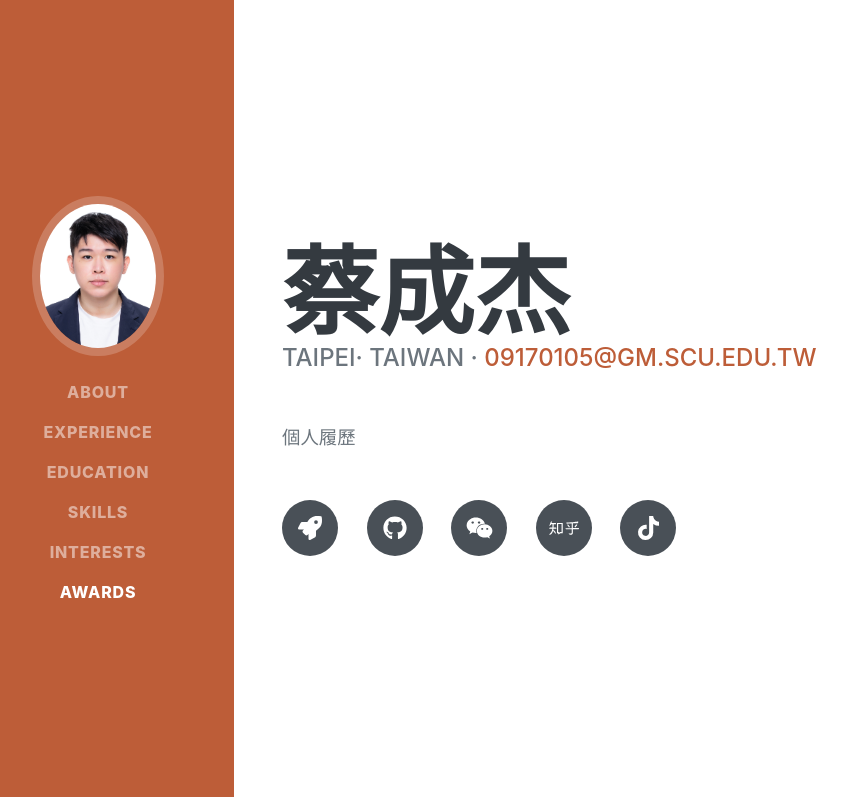
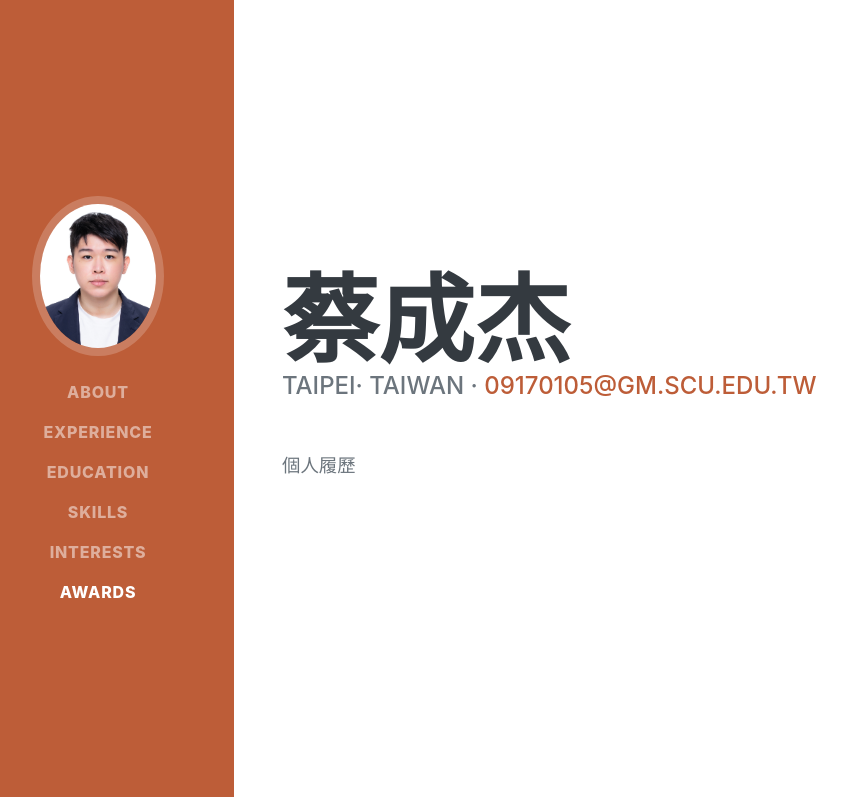
Before and after one commit to ericpipide/Resume, a plain HTML site: page home/index.html in a window 1280 px wide. Shown: the top 797 px of the page, without its empty margins (38-885 px from the left). Drawn offline with nearby package versions, Linux system fonts and the light colour scheme; a web font is replaced by a local one.

Commit message:
Add files via upload

```diff
--- a/home/index.html
+++ b/home/index.html
@@ -47,11 +47,11 @@
                     </div>
                     <p class="lead mb-5">個人履歷</p>
                     <div class="social-icons">
-                        <a class="social-icon" href="http://bullettech.cn/"><i class="fas fa-rocket"></i></a>
+                        <!-- <a class="social-icon" href="http://bullettech.cn/"><i class="fas fa-rocket"></i></a>
                         <a class="social-icon" href="https://bullettech.github.io/BulletTech/"><i class="fab fa-github"></i></a>
                         <a class="social-icon" href="https://mp.weixin.qq.com/s/YYZilgFSHrh-nrjF3Z2G7A"><i class="fab fa-weixin"></i></a>
                         <a class="social-icon" href="https://www.zhihu.com/people/bullettech"><i class="fab fa-zhihu"></i></a>
-                        <a class="social-icon" href="https://www.douyin.com/user/MS4wLjABAAAAPFvcvoD4PrSqrAvA1ehFu9S3OL-oKdCqH_V54POznMI"> <i class="fab fa-tiktok"></i></a>
+                        <a class="social-icon" href="https://www.douyin.com/user/MS4wLjABAAAAPFvcvoD4PrSqrAvA1ehFu9S3OL-oKdCqH_V54POznMI"> <i class="fab fa-tiktok"></i></a> -->
 
                         </div>
                 </div>
```
